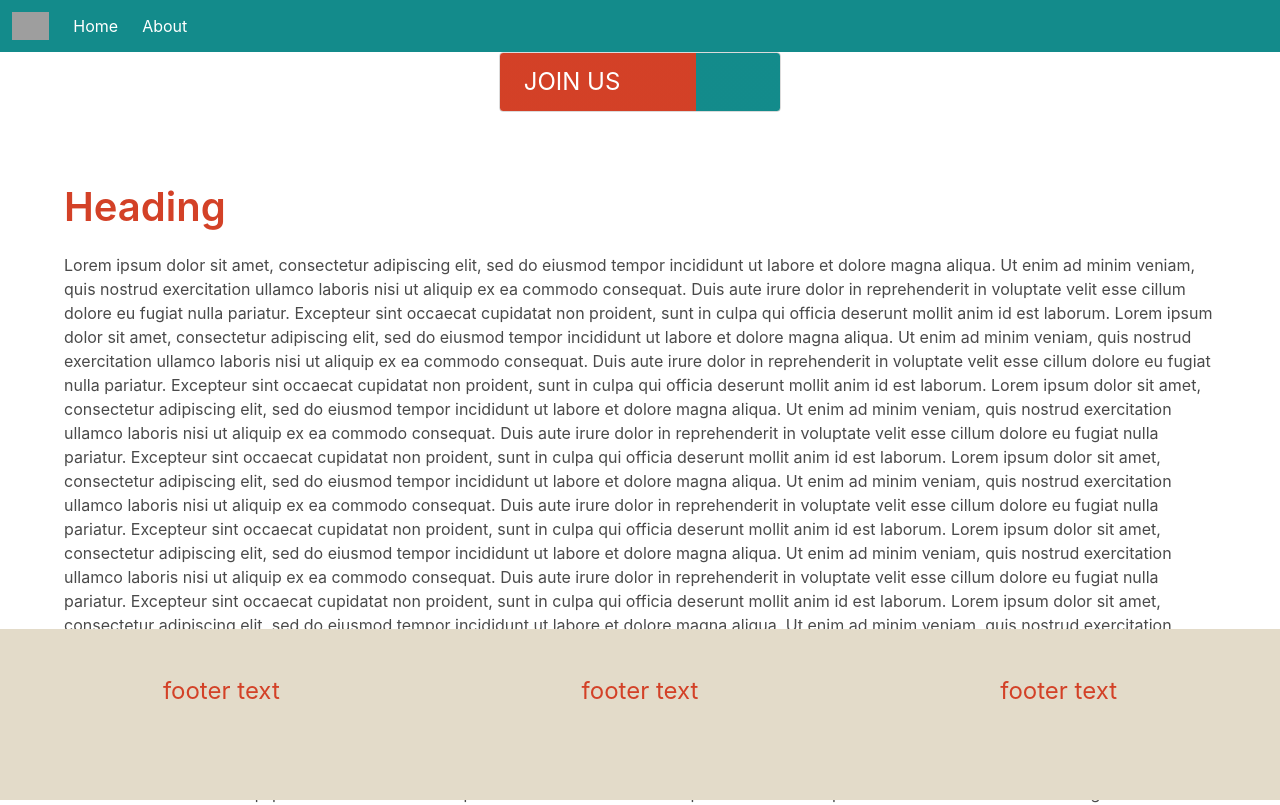
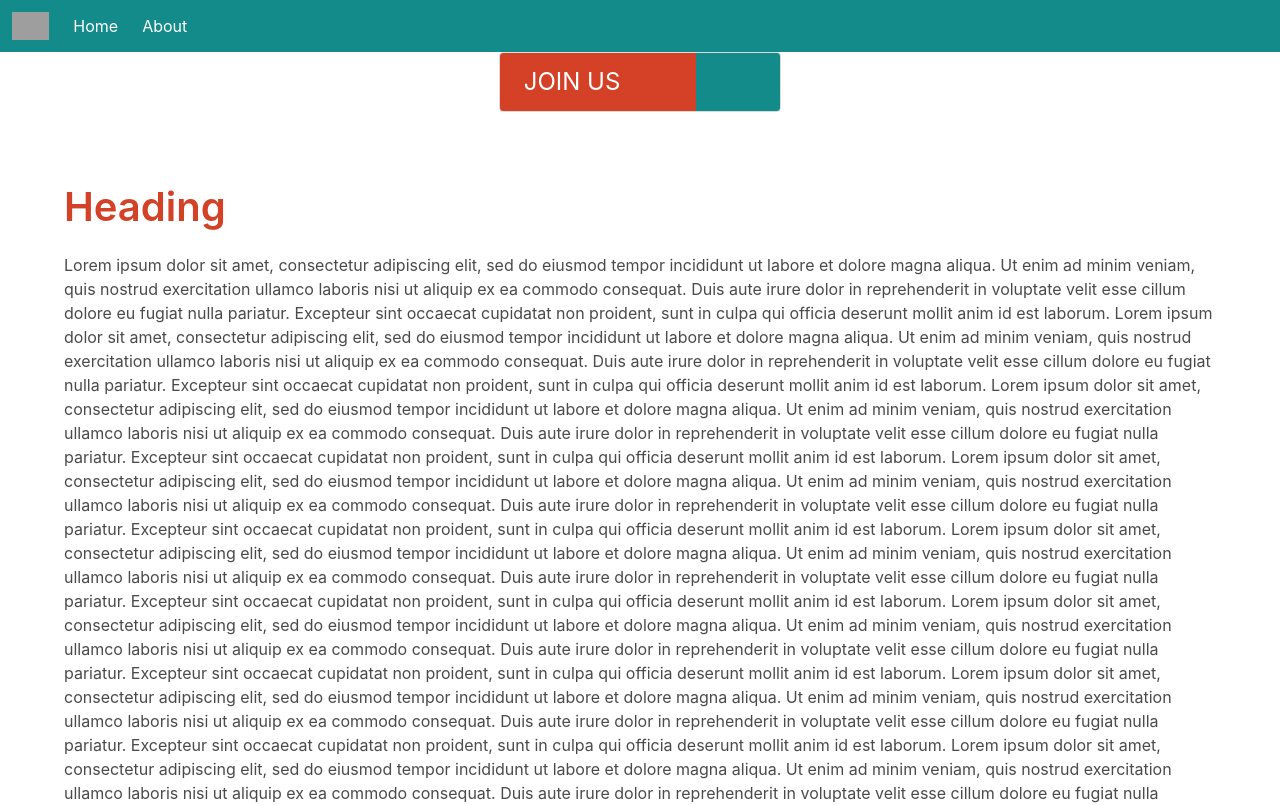
Before and after one commit to codeforgso/codeforgso.github.io, a Next.js app: page / in a window 1280 px wide. Shown: the top 805 px of the page. Built offline with nearby package versions, Linux system fonts and the light colour scheme; grey boxes are pictures that could not be loaded.

Commit message:
2 options for footer: sticky bottom or end content

```diff
--- a/styles.scss
+++ b/styles.scss
@@ -21,7 +21,6 @@ $navbar-item-hover-color: $text-black;
 //footer
 $footer-background-color: $footer-background;
 
-
 @import "./node_modules/bulma/bulma";
 
 // Import only what you need from Bulma
@@ -32,14 +31,57 @@ $footer-background-color: $footer-background;
 // @import "./node_modules/bulma/sass/form/_all.sass";
 @import "./node_modules/bulma/sass/components/navbar.sass";
 // @import "./node_modules/bulma/sass/layout/hero.sass";
-// @import "./node_modules/bulma/sass/layout/section.sass";
+@import "./node_modules/bulma/sass/layout/section.sass";
 
 // TODO: override bulma default colors with our own
 // Reference: https://bulma.io/documentation/customize/variables/#derived-variables
 
-.footer h1 {
-  color: $red;
+// html {
+//   height: 100%;
+// }
+// body {
+//   display: flex;
+//   min-height: 100vh;
+//   flex-direction: column;
+// }
+.footer {
+  padding: 1rem;
+  h1 {
+    color: $red;
+  }
 }
+
+// footer at bottom of page or content
+html,
+body {
+  height: 100%;
+}
+
+#__next {
+  display: flex;
+  flex-direction: column;
+  height: 100%;
+}
+
+.section {
+  flex: 1 0 auto;
+}
+
+.footer {
+  flex-shrink: 0;
+}
+// end footer at bottom of page or content
+
+// sticky footer - always on bottom of page
+// .section {
+//   min-height: 100vh;
+// }
+// .footer {
+// position: -webkit-sticky; /* Safari */
+// position: sticky;
+// bottom: 0;
+// }
+// end sticky footer - always on bottom of page
 
 .button {
   justify-content: left;
@@ -53,9 +95,3 @@ div.sticky-top {
   position: sticky;
   top: 0;
 }
-
-footer {
-  position: -webkit-sticky; /* Safari */
-  position: sticky;
-  bottom: 0;
-}
```
